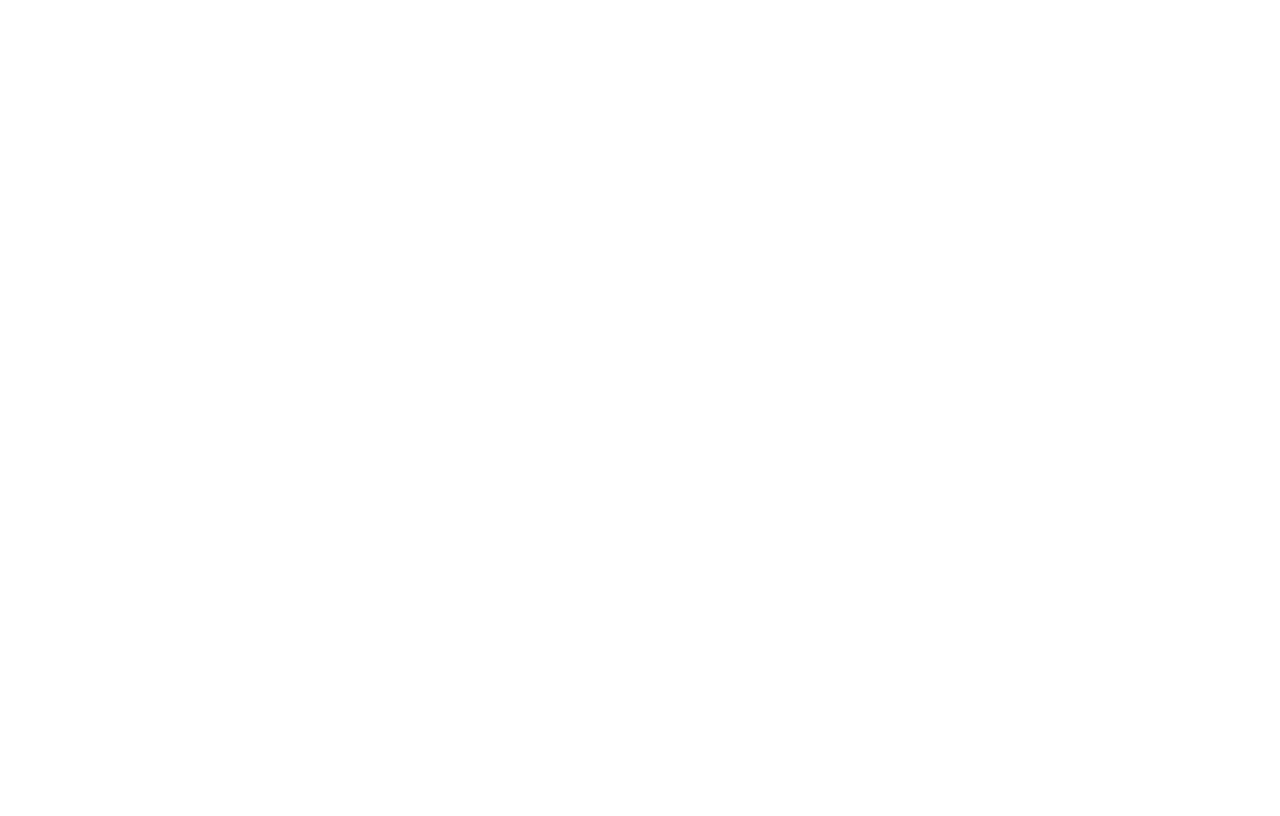
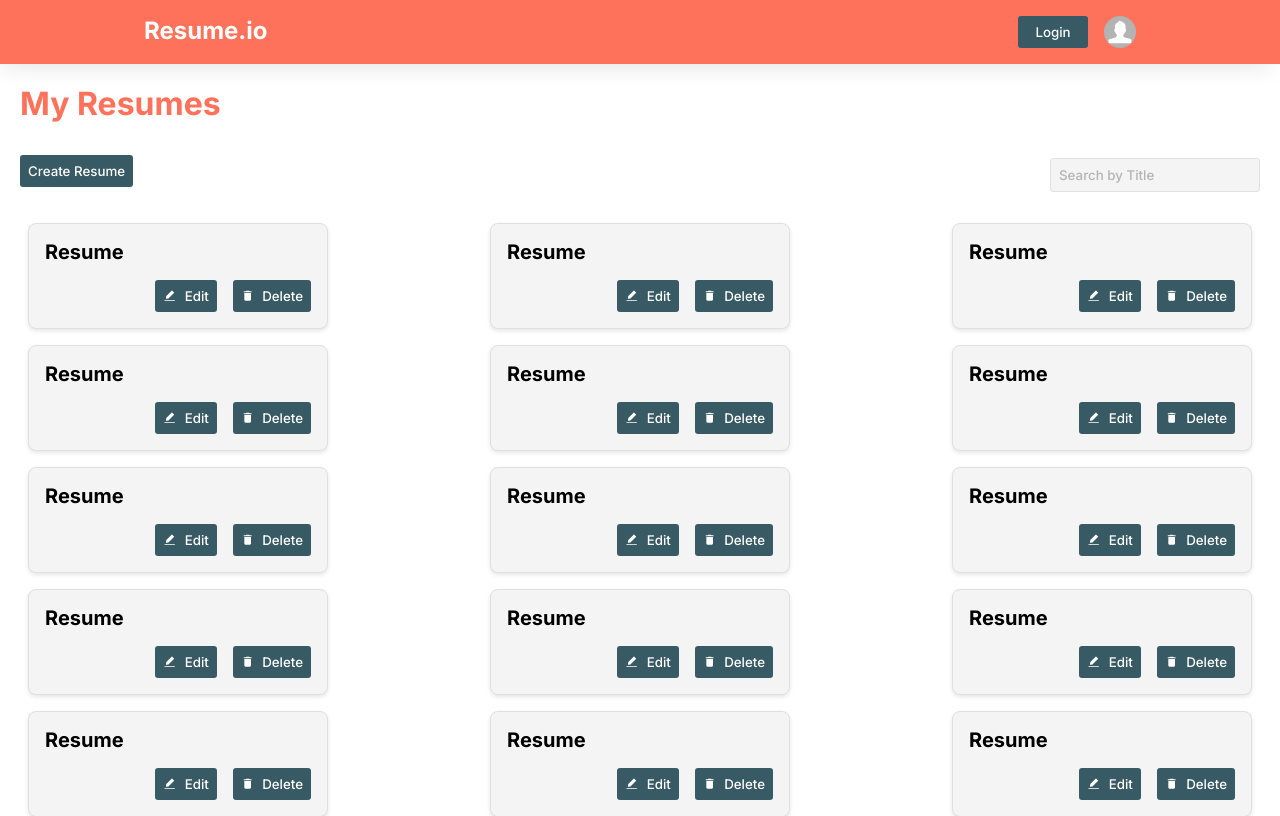
Before and after one commit to Kashyap2701/Resume_Builder, a React (Vite) app: page /my-resumes in a window 1280 px wide. Before the commit this address had no page. Shown: the top 816 px of the page. Built offline with nearby package versions, Linux system fonts and the light colour scheme; a web font is replaced by a local one.

Commit message:
Create my-resume UI

```diff
--- a/src/App.tsx
+++ b/src/App.tsx
@@ -5,6 +5,7 @@
 import { Signup } from "./Pages/Auth/Signup";
 import CreateResume from "./Pages/Create Resume/CreateResume";
 import Home from "./Pages/Home/Home";
+import { MyResumes } from "./Pages/My Resume/MyResumes";
 
 function App() {
   return (
@@ -13,6 +14,7 @@
         <Route path="/" element={<Home />} />
         <Route path="/login" element={<Login />} />
         <Route path="/signup" element={<Signup />} />
+        <Route path="/my-resumes" element={<MyResumes />} />
         <Route path="/create-resume" element={<CreateResume />} />
       </Routes>
     </div>
--- /dev/null
+++ b/src/Components/ResumeCard/ResumeCard.module.css
@@ -0,0 +1,44 @@
+.resumeCard {
+  background-color: var(--extra-light-color);
+  border: 1px solid #e0e0e0;
+  border-radius: 8px;
+  box-shadow: 0 2px 4px rgba(0, 0, 0, 0.1);
+  padding: 16px;
+  margin: 0.5rem;
+  width: 300px;
+}
+
+.resumeHeader {
+  display: flex;
+  align-items: center;
+  margin-bottom: 8px;
+}
+
+.resumeTitle {
+  font-size: 20px;
+  font-weight: bold;
+  margin-right: 8px;
+}
+
+.resumeDescription {
+  font-size: 16px;
+  color: #777777;
+}
+
+.resumeActions {
+  display: flex;
+  justify-content: flex-end;
+  margin-top: 16px;
+}
+
+.resumeActions button {
+  display: flex;
+  min-width: fit-content !important;
+  align-items: center;
+  justify-content: center;
+  margin-left: 1rem;
+}
+
+button svg {
+  margin-right: 0.5rem;
+}
--- /dev/null
+++ b/src/Components/ResumeCard/ResumeCard.tsx
@@ -0,0 +1,32 @@
+import React, { useState } from "react";
+import styles from "./ResumeCard.module.css";
+import { GrAdd } from "react-icons/gr";
+import { AiFillEdit } from "react-icons/ai";
+import { MdDelete } from "react-icons/md";
+
+type ResumeCardProp = {
+  id: string;
+  title: string;
+  description: string;
+};
+
+const ResumeCard = ({ id, title, description }: ResumeCardProp) => {
+  return (
+    <div className={styles.resumeCard}>
+      <div className={styles.resumeContent}>
+        <h2 className={styles.resumeTitle}>Resume</h2>
+      </div>
+      <div className={styles.resumeActions}>
+        <button className="secondary-button">
+          <AiFillEdit />
+          Edit
+        </button>
+        <button className="secondary-button">
+          <MdDelete /> Delete
+        </button>
+      </div>
+    </div>
+  );
+};
+
+export default ResumeCard;
--- /dev/null
+++ b/src/Pages/My Resume/MyResume.module.css
@@ -0,0 +1,42 @@
+.resumePage {
+  padding: 20px;
+}
+
+.resumePage h1 {
+  color: var(--primary-color);
+  margin-bottom: 2rem;
+}
+
+.resumeActions {
+  display: flex;
+  justify-content: space-between;
+  margin-bottom: 20px;
+}
+
+.resumeList {
+  display: flex;
+  flex-wrap: wrap;
+  justify-content: space-between;
+}
+
+.resumeCard {
+  border: 1px solid #ccc;
+  border-radius: 8px;
+  box-shadow: 0 2px 4px rgba(0, 0, 0, 0.1);
+  padding: 16px;
+}
+
+.resumeTitle {
+  font-size: 20px;
+  font-weight: bold;
+  margin-bottom: 8px;
+}
+
+.resumeDescription {
+  font-size: 16px;
+  color: #777;
+}
+
+.resumeActions button {
+  margin-bottom: 0.5rem;
+}
--- /dev/null
+++ b/src/Pages/My Resume/MyResumes.tsx
@@ -0,0 +1,177 @@
+import React, { useState } from "react";
+import { Link } from "react-router-dom";
+import Navbar from "../../Components/Navbar/Navbar";
+import ResumeCard from "../../Components/ResumeCard/ResumeCard";
+import { Column, Row } from "../../Utils/FormStyle";
+import styles from "./MyResume.module.css";
+
+type resume = {
+  id: string;
+  title: string;
+  description: string;
+};
+
+export const MyResumes = () => {
+  const [resumes, setResumes] = useState<resume[]>([
+    {
+      id: "1",
+      title: "Resume 1",
+      description: "Lorem ipsum dolor sit amet, consectetur adipiscing elit.",
+    },
+    {
+      id: "2",
+      title: "Resume 2",
+      description: "Lorem ipsum dolor sit amet, consectetur adipiscing elit.",
+    },
+    {
+      id: "3",
+      title: "Resume 3",
+      description: "Lorem ipsum dolor sit amet, consectetur adipiscing elit.",
+    },
+    {
+      id: "1",
+      title: "Resume 1",
+      description: "Lorem ipsum dolor sit amet, consectetur adipiscing elit.",
+    },
+    {
+      id: "2",
+      title: "Resume 2",
+      description: "Lorem ipsum dolor sit amet, consectetur adipiscing elit.",
+    },
+    {
+      id: "3",
+      title: "Resume 3",
+      description: "Lorem ipsum dolor sit amet, consectetur adipiscing elit.",
+    },
+    {
+      id: "1",
+      title: "Resume 1",
+      description: "Lorem ipsum dolor sit amet, consectetur adipiscing elit.",
+    },
+    {
+      id: "2",
+      title: "Resume 2",
+      description: "Lorem ipsum dolor sit amet, consectetur adipiscing elit.",
+    },
+    {
+      id: "3",
+      title: "Resume 3",
+      description: "Lorem ipsum dolor sit amet, consectetur adipiscing elit.",
+    },
+    {
+      id: "1",
+      title: "Resume 1",
+      description: "Lorem ipsum dolor sit amet, consectetur adipiscing elit.",
+    },
+    {
+      id: "2",
+      title: "Resume 2",
+      description: "Lorem ipsum dolor sit amet, consectetur adipiscing elit.",
+    },
+    {
+      id: "3",
+      title: "Resume 3",
+      description: "Lorem ipsum dolor sit amet, consectetur adipiscing elit.",
+    },
+    {
+      id: "1",
+      title: "Resume 1",
+      description: "Lorem ipsum dolor sit amet, consectetur adipiscing elit.",
+    },
+    {
+      id: "2",
+      title: "Resume 2",
+      description: "Lorem ipsum dolor sit amet, consectetur adipiscing elit.",
+    },
+    {
+      id: "3",
+      title: "Resume 3",
+      description: "Lorem ipsum dolor sit amet, consectetur adipiscing elit.",
+    },
+    {
+      id: "1",
+      title: "Resume 1",
+      description: "Lorem ipsum dolor sit amet, consectetur adipiscing elit.",
+    },
+    {
+      id: "2",
+      title: "Resume 2",
+      description: "Lorem ipsum dolor sit amet, consectetur adipiscing elit.",
+    },
+    {
+      id: "3",
+      title: "Resume 3",
+      description: "Lorem ipsum dolor sit amet, consectetur adipiscing elit.",
+    },
+    {
+      id: "1",
+      title: "Resume 1",
+      description: "Lorem ipsum dolor sit amet, consectetur adipiscing elit.",
+    },
+    {
+      id: "2",
+      title: "Resume 2",
+      description: "Lorem ipsum dolor sit amet, consectetur adipiscing elit.",
+    },
+    {
+      id: "3",
+      title: "Resume 3",
+      description: "Lorem ipsum dolor sit amet, consectetur adipiscing elit.",
+    },
+    {
+      id: "1",
+      title: "Resume 1",
+      description: "Lorem ipsum dolor sit amet, consectetur adipiscing elit.",
+    },
+    {
+      id: "2",
+      title: "Resume 2",
+      description: "Lorem ipsum dolor sit amet, consectetur adipiscing elit.",
+    },
+    {
+      id: "3",
+      title: "Resume 3",
+      description: "Lorem ipsum dolor sit amet, consectetur adipiscing elit.",
+    },
+    {
+      id: "1",
+      title: "Resume 1",
+      description: "Lorem ipsum dolor sit amet, consectetur adipiscing elit.",
+    },
+    {
+      id: "2",
+      title: "Resume 2",
+      description: "Lorem ipsum dolor sit amet, consectetur adipiscing elit.",
+    },
+    {
+      id: "3",
+      title: "Resume 3",
+      description: "Lorem ipsum dolor sit amet, consectetur adipiscing elit.",
+    },
+  ]);
+
+  return (
+    <>
+      <Navbar />
+      <div className={styles.resumePage}>
+        <h1>My Resumes</h1>
+        <Row className={styles.resumeActions}>
+          <button className="secondary-button">
+            <Link to="/create-resume">Create Resume</Link>
+          </button>
+          <input type="text" placeholder="Search by Title" />
+        </Row>
+        <div className={styles.resumeList}>
+          {resumes.map((resume) => (
+            <ResumeCard
+              key={resume.id}
+              id={resume.id}
+              title={resume.title}
+              description={resume.description}
+            />
+          ))}
+        </div>
+      </div>
+    </>
+  );
+};
```
